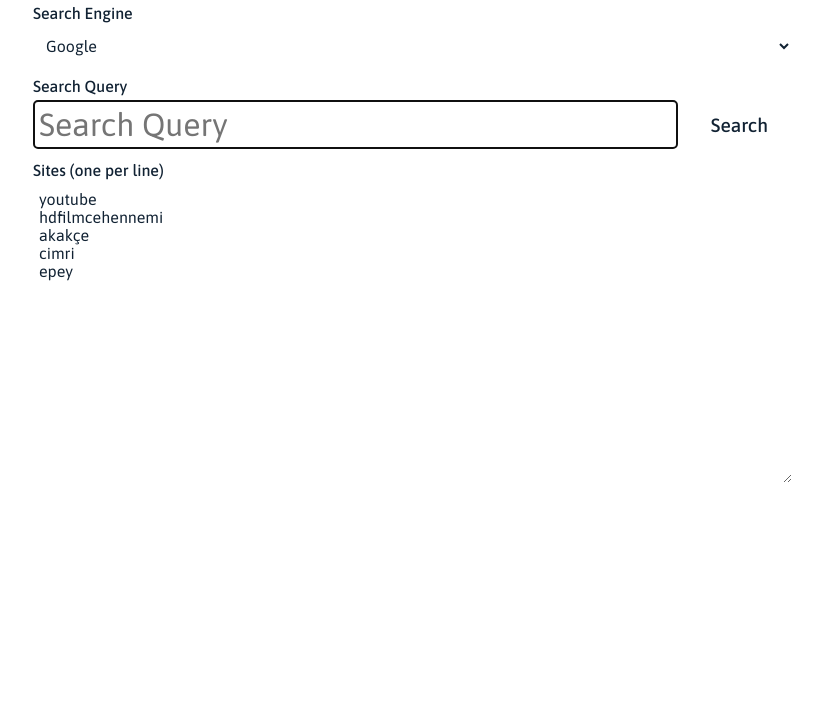
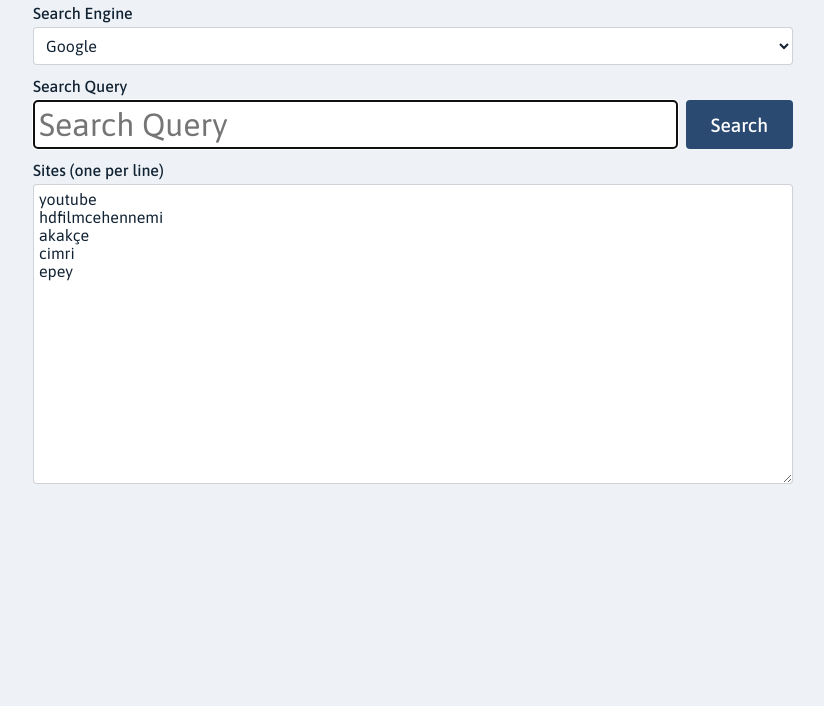
Before and after one commit to necdetuygur/MultiSearcher, a plain HTML site: page index.html in a window 1280 px wide. Shown: the part 94-800 px from the top of the page, without its empty margins (227-1051 px from the left). Drawn offline with Linux system fonts and the light colour scheme.

Commit message:
style: use 112233-derived color palette with light-dark support

```diff
--- a/index.html
+++ b/index.html
@@ -11,10 +11,17 @@
 
       :root {
         color-scheme: light dark;
-        --light-bg: #ffffff;
+        --light-bg: #eef2f6;
         --light-color: #112233;
+        --light-panel: #ffffff;
+        --light-border: #11223333;
         --dark-bg: #112233;
-        --dark-color: #ffffff;
+        --dark-color: #e8eef4;
+        --dark-panel: #16283d;
+        --dark-border: #ffffff33;
+        --accent: light-dark(#2a4a72, #4a7fb5);
+        --accent-hover: light-dark(#1f3755, #5a92c9);
+        --header-bg: #0d1b2a;
       }
 
       * { box-sizing: border-box; }
@@ -39,8 +46,8 @@
       select, input, textarea, button {
         font-family: "Asap", sans-serif;
         padding: 8px;
-        background: #ffffff22;
-        border: 1px solid #ffffff55;
+        background: light-dark(var(--light-panel), var(--dark-panel));
+        border: 1px solid light-dark(var(--light-border), var(--dark-border));
         color: inherit;
         border-radius: 4px;
       }
@@ -56,8 +63,8 @@
       }
 
       select option {
-        background: #112233;
-        color: #ffffff;
+        background: light-dark(var(--light-panel), #112233);
+        color: light-dark(#112233, #ffffff);
       }
 
       .search-row {
@@ -78,14 +85,17 @@
         padding: 5px 24px;
         cursor: pointer;
         font-weight: 500;
+        background: var(--accent);
+        border-color: transparent;
+        color: #ffffff;
       }
 
       .search-row button:hover {
-        background: #ffffff44;
+        background: var(--accent-hover);
       }
 
       .search-row button:active {
-        background: #ffffff55;
+        opacity: 0.85;
       }
 
       textarea {
```
